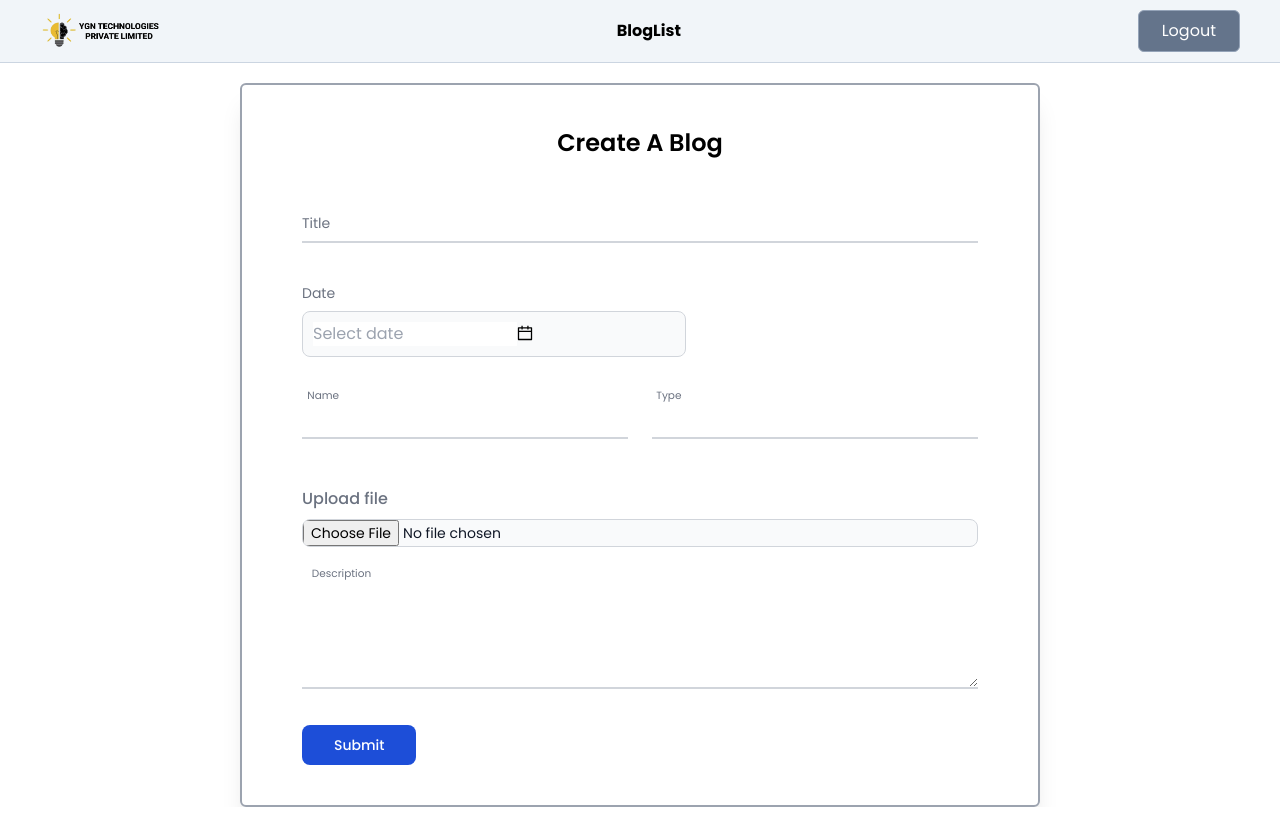
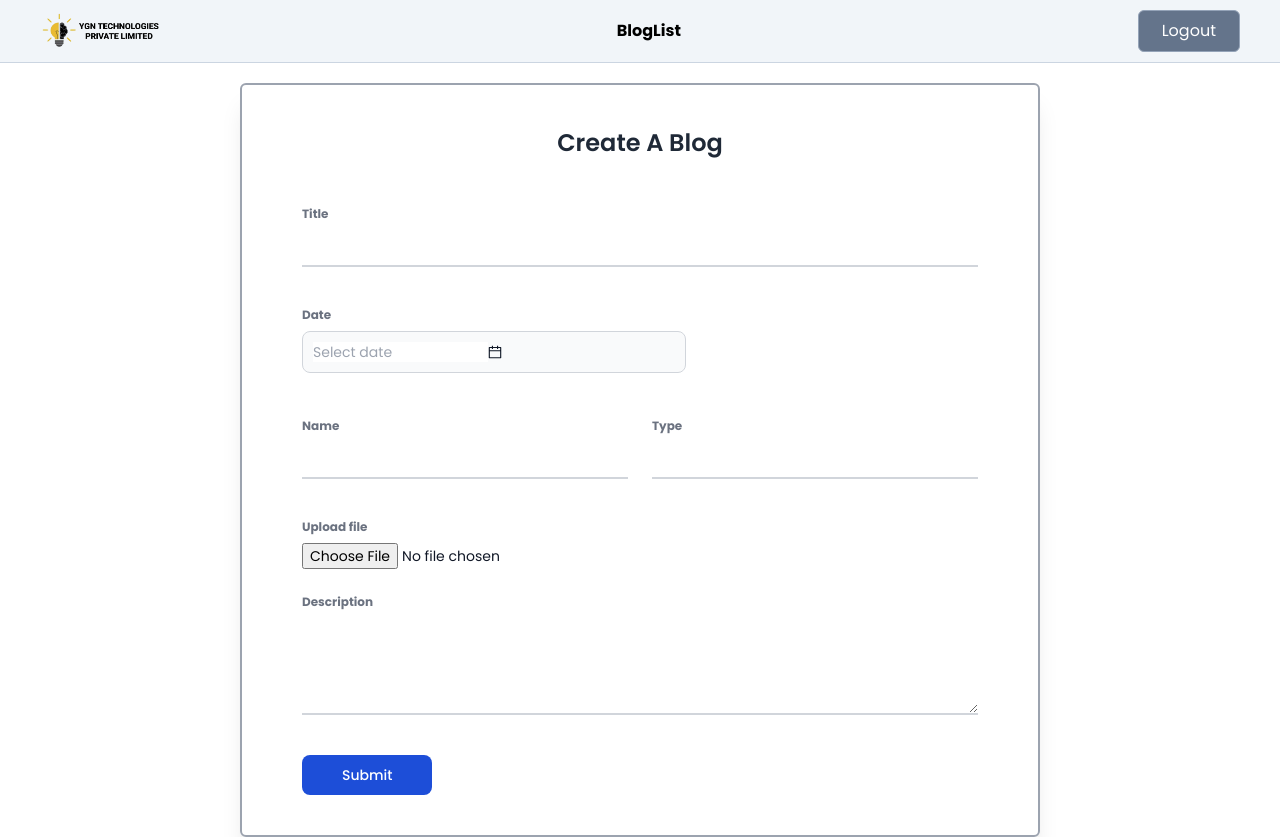
Before and after one commit to ygntechnologies/ygn-admin, a React (Create React App) app: page / in a window 1280 px wide. Before the commit the page ends 807 px from the top, so only its background shows below. Built offline with nearby package versions, Linux system fonts and the light colour scheme; sample sign-in values are in the browser's storage.

Commit message:
Update-Home.jsx

```diff
--- a/src/homepage/Home.jsx
+++ b/src/homepage/Home.jsx
@@ -23,6 +23,7 @@ const Home = () => {
   const navigate = useNavigate();
   const { id } = useParams();
 
+  // 1. Fetch Blog Data for Editing
   const getDataById = async () => {
     try {
       setErrorMsg(null);
@@ -32,7 +33,7 @@ const Home = () => {
 
       const data = responseData?.data || {};
 
-      // ✅ Update form data
+      // Update form state
       setFormData({
         title: data.title || "",
         name: data.name || "",
@@ -42,7 +43,7 @@ const Home = () => {
         date: data.date || "",
       });
 
-      // ✅ FIX: Explicitly set the preview image state from the fetched data
+      // ✅ FIX: Explicitly set preview image state from fetched data
       if (data.image) {
         setBase64Image(data.image);
       }
@@ -53,7 +54,13 @@ const Home = () => {
   };
 
   useEffect(() => {
-    if (id) getDataById();
+    if (id) {
+      getDataById();
+    } else {
+      // Clear form for new post
+      setFormData({ title: "", name: "", type: "", description: "", image: "", date: "" });
+      setBase64Image(null);
+    }
   }, [id]);
 
   useEffect(() => {
@@ -62,6 +69,7 @@ const Home = () => {
     }
   }, [isLoggedIn, navigate]);
 
+  // 2. Handle Image Upload & Conversion to Base64
   const handleImageChange = (event) => {
     const file = event.target.files?.[0];
     if (!file) return;
@@ -70,27 +78,52 @@ const Home = () => {
     setIsImageProcessing(true);
 
     const reader = new FileReader();
+
     reader.onloadend = () => {
       const result = reader.result;
+
+      // ✅ FIX: Update both preview and the form data to be uploaded
       setBase64Image(result);
-      setFormData((prev) => ({ ...prev, image: result }));
+      setFormData((prev) => ({
+        ...prev,
+        image: result
+      }));
+
       setIsImageProcessing(false);
     };
+
+    reader.onerror = () => {
+      setErrorMsg("Error reading file.");
+      setIsImageProcessing(false);
+    };
+
     reader.readAsDataURL(file);
   };
 
   const handleChange = (e) => {
     const { name, value } = e.target;
-    setFormData((prev) => ({ ...prev, [name]: value }));
+    setFormData((prev) => ({
+      ...prev,
+      [name]: value,
+    }));
   };
 
   const handleDateChange = (date, dateString) => {
-    setFormData((prev) => ({ ...prev, date: dateString }));
+    setFormData((prev) => ({
+      ...prev,
+      date: dateString,
+    }));
   };
 
+  // 3. Submit Data (Create or Update)
   const handleSubmit = (e) => {
     e.preventDefault();
-    if (isImageProcessing) return;
+    setErrorMsg(null);
+
+    if (isImageProcessing) {
+      setErrorMsg("Please wait: image is still processing.");
+      return;
+    }
 
     const url = id ? `${baseURL}/edit-blog/${id}` : `${baseURL}/create-blog`;
 
@@ -99,8 +132,13 @@ const Home = () => {
       headers: { "Content-Type": "application/json" },
       body: JSON.stringify(formData),
     })
-      .then((response) => {
-        if (!response.ok) throw new Error("Network response was not ok");
+      .then(async (response) => {
+        if (!response.ok) {
+          if (response.status === 413) {
+            throw new Error("Image too large for the server. Try a smaller file.");
+          }
+          throw new Error("Something went wrong during submission!");
+        }
         return response.json();
       })
       .then(() => {
@@ -108,80 +146,142 @@ const Home = () => {
       })
       .catch((error) => {
         console.error("Fetch error:", error);
-        setErrorMsg("Something went wrong!");
+        setErrorMsg(error.message);
       });
   };
 
   return (
     <>
-      {/* Header Section */}
+      {/* Header / Navbar */}
       <div className="flex relative justify-between py-[10px] items-center px-[40px] bg-slate-100 border-b border-slate-300 mb-5">
-        <img src={ygn_logo} alt="YGN" className="mix-blend-multiply" style={{ width: "10%" }} />
-        <div onClick={() => navigate("/blog-list")} style={{ cursor: "pointer" }}><b>BlogList</b></div>
-        <div onClick={() => { localStorage.removeItem("isLoggedIn"); window.location.reload(); }} className="px-[23px] py-[8px] border-slate-400 border rounded-md cursor-pointer bg-slate-500 text-white">Logout</div>
+        <img
+          src={ygn_logo}
+          alt="YGN"
+          className="mix-blend-multiply"
+          style={{ width: "10%" }}
+        />
+
+        <div onClick={() => navigate("/blog-list")} style={{ cursor: "pointer" }}>
+          <b>BlogList</b>
+        </div>
+
+        <div
+          onClick={() => {
+            localStorage.removeItem("isLoggedIn");
+            window.location.reload();
+          }}
+          className="px-[23px] py-[8px] border-slate-400 border rounded-md cursor-pointer bg-slate-500 text-white"
+        >
+          Logout
+        </div>
       </div>
 
-      <form className="shadow-xl max-w-[800px] w-full mx-auto px-[60px] py-[40px] border-[2px] border-gray-400 rounded-md" onSubmit={handleSubmit}>
-        <h1 className="text-[24px] text-center pb-10 font-semibold">{id ? "Update Blog" : "Create A Blog"}</h1>
+      <form
+        className="shadow-xl max-w-[800px] w-full mx-auto px-[60px] py-[40px] border-[2px] border-gray-400 rounded-md"
+        onSubmit={handleSubmit}
+      >
+        <h1 className="text-[24px] text-center pb-10 font-semibold text-gray-800">
+          {id ? "Update Blog" : "Create A Blog"}
+        </h1>
 
-        {/* Title Input */}
-        <div className="relative z-0 w-full mb-10 group">
-          <input type="text" name="title" value={formData.title} onChange={handleChange} required className="block py-2.5 px-0 w-full text-sm text-gray-900 bg-transparent border-0 border-b-2 border-gray-300 appearance-none focus:outline-none focus:ring-0 focus:border-blue-600 peer" placeholder=" " />
-          <label className="peer-focus:font-medium absolute text-sm text-gray-500 duration-300 transform -translate-y-6 scale-75 top-3 -z-10 origin-[0] peer-focus:text-blue-600 peer-placeholder-shown:scale-100 peer-placeholder-shown:translate-y-0 peer-focus:scale-75 peer-focus:-translate-y-6">Title</label>
+        {/* Title */}
+        <div className="relative z-0 w-full mb-10 group border-b-2 border-gray-300">
+          <label className="text-xs text-gray-500 font-bold">Title</label>
+          <input
+            type="text"
+            name="title"
+            className="block py-2.5 px-0 w-full text-sm text-gray-900 bg-transparent outline-none focus:ring-0 focus:border-blue-600"
+            onChange={handleChange}
+            required
+            value={formData.title}
+          />
         </div>
 
-        {/* Date Picker Section */}
-        <div className="relative max-w-sm my-4">
-          <label className="text-gray-500 text-sm mb-2 block">Date</label>
+        {/* Date Picker */}
+        <div className="relative max-w-sm mb-10">
+          <label className="text-xs text-gray-500 font-bold block mb-2">Date</label>
           <DatePicker
-            className="bg-gray-50 border border-gray-300 rounded-lg block w-full p-2.5"
+            className="bg-gray-50 border border-gray-300 text-gray-900 text-sm rounded-lg block w-full p-2.5"
+            placeholder="Select date"
             value={formData.date ? dayjs(formData.date) : null}
             onChange={handleDateChange}
           />
-          {formData.date && <div className="text-sm text-gray-500 mt-2">Saved: {formData.date}</div>}
+          {formData.date && <div className="text-xs text-gray-400 mt-2">Saved: {formData.date}</div>}
         </div>
 
-        {/* Name and Type Row */}
-        <div className="grid md:grid-cols-2 md:gap-6 mt-10">
-          <div className="relative z-0 w-full mb-7 group">
-            <input type="text" name="name" value={formData.name} onChange={handleChange} required className="block py-2.5 px-0 w-full text-sm text-gray-900 bg-transparent border-0 border-b-2 border-gray-300 appearance-none focus:outline-none focus:ring-0 focus:border-blue-600 peer" placeholder=" " />
-            <label className="peer-focus:font-medium absolute text-sm text-gray-500 duration-300 transform -translate-y-6 scale-75 top-3 -z-10">Name</label>
+        {/* Name & Type */}
+        <div className="grid md:grid-cols-2 md:gap-6 mb-10">
+          <div className="relative z-0 w-full group border-b-2 border-gray-300">
+            <label className="text-xs text-gray-500 font-bold">Name</label>
+            <input
+              type="text"
+              name="name"
+              className="block py-2.5 px-0 w-full text-sm text-gray-900 bg-transparent outline-none"
+              onChange={handleChange}
+              required
+              value={formData.name}
+            />
           </div>
-          <div className="relative z-0 w-full mb-7 group">
-            <input type="text" name="type" value={formData.type} onChange={handleChange} required className="block py-2.5 px-0 w-full text-sm text-gray-900 bg-transparent border-0 border-b-2 border-gray-300 appearance-none focus:outline-none focus:ring-0 focus:border-blue-600 peer" placeholder=" " />
-            <label className="peer-focus:font-medium absolute text-sm text-gray-500 duration-300 transform -translate-y-6 scale-75 top-3 -z-10">Type</label>
+
+          <div className="relative z-0 w-full group border-b-2 border-gray-300">
+            <label className="text-xs text-gray-500 font-bold">Type</label>
+            <input
+              type="text"
+              name="type"
+              className="block py-2.5 px-0 w-full text-sm text-gray-900 bg-transparent outline-none"
+              onChange={handleChange}
+              required
+              value={formData.type}
+            />
           </div>
         </div>
 
-        {/* File Upload */}
-        <div className="flex flex-col mb-10 relative mt-5">
-          <label className="text-gray-500 mb-2 font-medium">Upload file</label>
-          <input type="file" accept="image/*" onChange={handleImageChange} className="block w-full text-sm text-gray-900 border border-gray-300 rounded-lg cursor-pointer bg-gray-50 focus:outline-none" />
+        {/* File Input */}
+        <div className="flex flex-col mb-5">
+          <label className="text-xs text-gray-500 font-bold mb-2">Upload file</label>
+          <input
+            type="file"
+            accept="image/*"
+            onChange={handleImageChange}
+            className="block w-full text-sm text-gray-900 cursor-pointer"
+          />
+          {isImageProcessing && <div className="text-blue-600 text-xs mt-1">Processing...</div>}
         </div>
 
-        {/* ✅ Image Preview (Matches your working version screenshot) */}
+        {/* ✅ Image Preview (Matches your working screenshot) */}
         {base64Image && (
-          <div className="mb-8 mt-4">
+          <div className="mb-8">
             <img
               src={base64Image}
               alt="Uploaded"
-              className="max-w-full h-[80px] rounded border shadow-sm"
+              className="max-w-full h-[80px] rounded shadow-sm border"
               style={{ objectFit: "cover" }}
             />
           </div>
         )}
 
-        {/* Description Textarea */}
-        <div className="relative z-0 w-full mb-5 group">
-          <textarea name="description" rows="4" value={formData.description} onChange={handleChange} className="block py-2.5 px-0 w-full text-sm text-gray-900 bg-transparent border-0 border-b-2 border-gray-300 focus:outline-none focus:ring-0 focus:border-blue-600 peer" required />
-          <label className="peer-focus:font-medium absolute text-sm text-gray-500 duration-300 transform -translate-y-6 scale-75 top-0 -z-10">Description</label>
+        {/* Description */}
+        <div className="relative z-0 w-full mb-10 group border-b-2 border-gray-300">
+          <label className="text-xs text-gray-500 font-bold">Description</label>
+          <textarea
+            name="description"
+            rows="4"
+            value={formData.description}
+            onChange={handleChange}
+            className="block py-2.5 px-0 w-full text-sm text-gray-900 bg-transparent outline-none"
+            required
+          />
         </div>
 
-        <button type="submit" disabled={isImageProcessing} className="text-white mt-4 bg-blue-700 hover:bg-blue-800 font-medium rounded-lg text-sm px-8 py-2.5 disabled:opacity-60">
+        <button
+          type="submit"
+          disabled={isImageProcessing}
+          className="text-white bg-blue-700 hover:bg-blue-800 focus:ring-4 focus:outline-none font-medium rounded-lg text-sm px-10 py-2.5 text-center disabled:opacity-50"
+        >
           {id ? "Update" : "Submit"}
         </button>
 
-        {errorMsg && <div className="text-red-600 mt-4">{errorMsg}</div>}
+        {errorMsg && <div className="text-red-600 mt-4 font-bold">{errorMsg}</div>}
       </form>
     </>
   );
```
